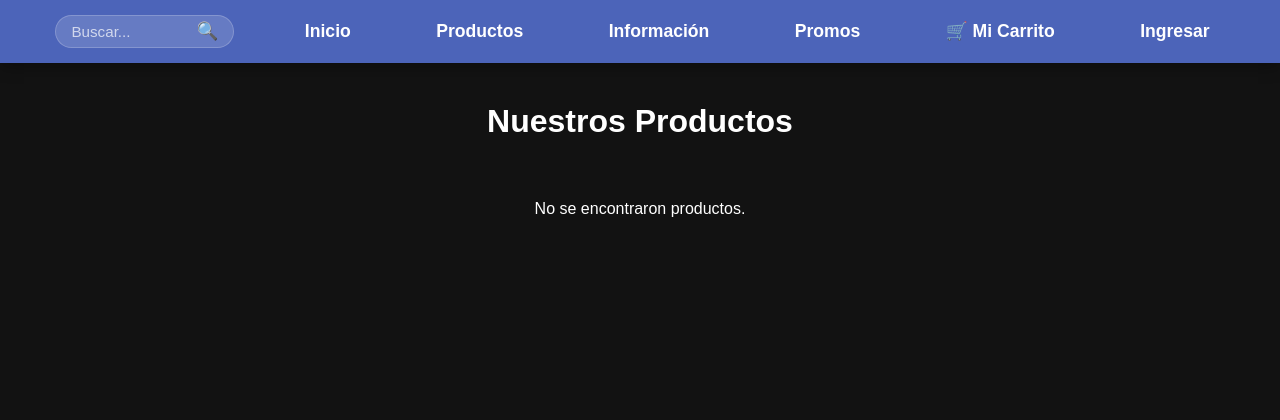
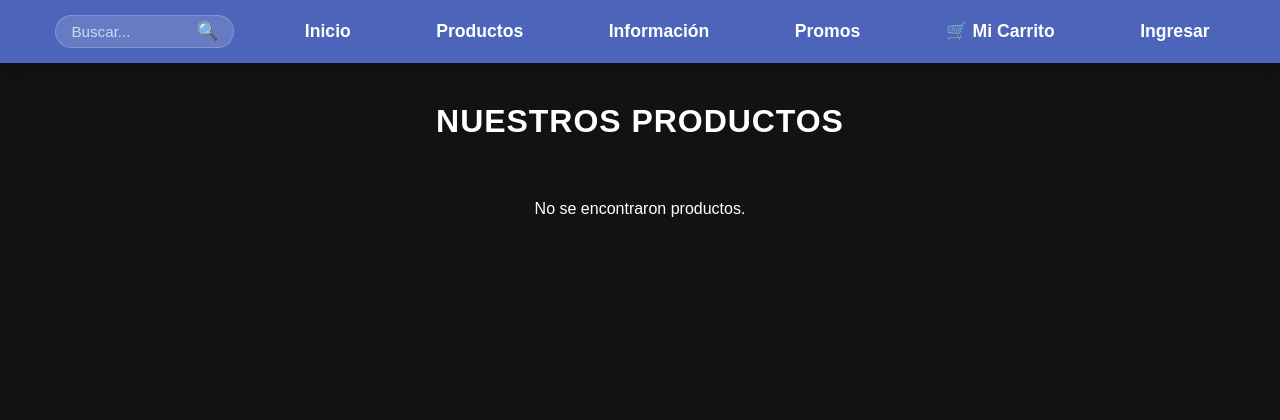
Before and after one commit to AugustoMercado/proyecto_Web, a Django app: page /search/ in a window 1280 px wide. Shown: the top 420 px of the page. Run offline with Django 5.2, Linux system fonts and the light colour scheme.

Commit message:
minchange

```diff
--- a/bases/templates/Articles/allproducts.html
+++ b/bases/templates/Articles/allproducts.html
@@ -4,7 +4,8 @@
 {% block content %}
     <link rel="stylesheet" href="{% static 'allproducts.css' %}">
 
-    <div style="text-align: center; margin: 20px 0; color: white;">
+    <div style="text-align: center; margin: 20px 0; color: white; text-transform: uppercase;
+        letter-spacing: 0.06em;">
         {% if query %}
             <h1 style="color: var(--color-accent);">Resultados para: "{{ query }}"</h1>
         {% elif category %}
```
